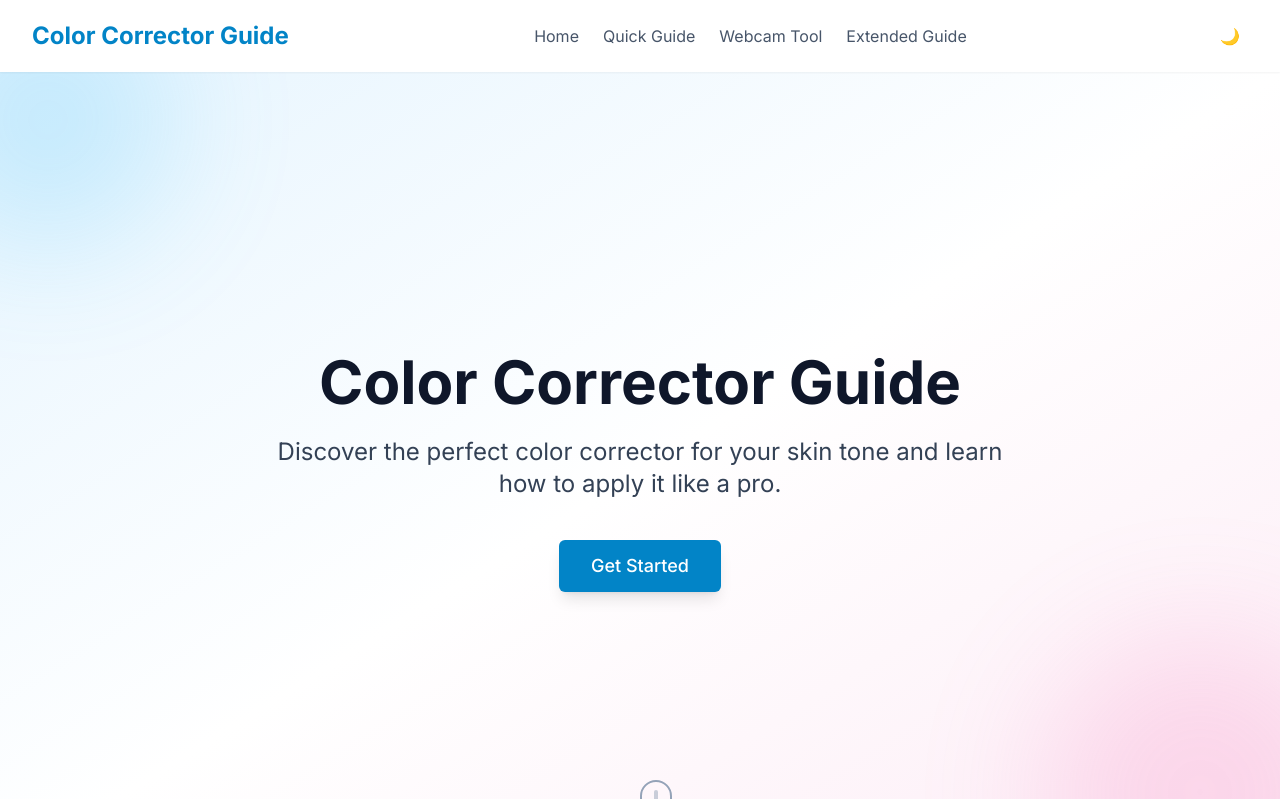
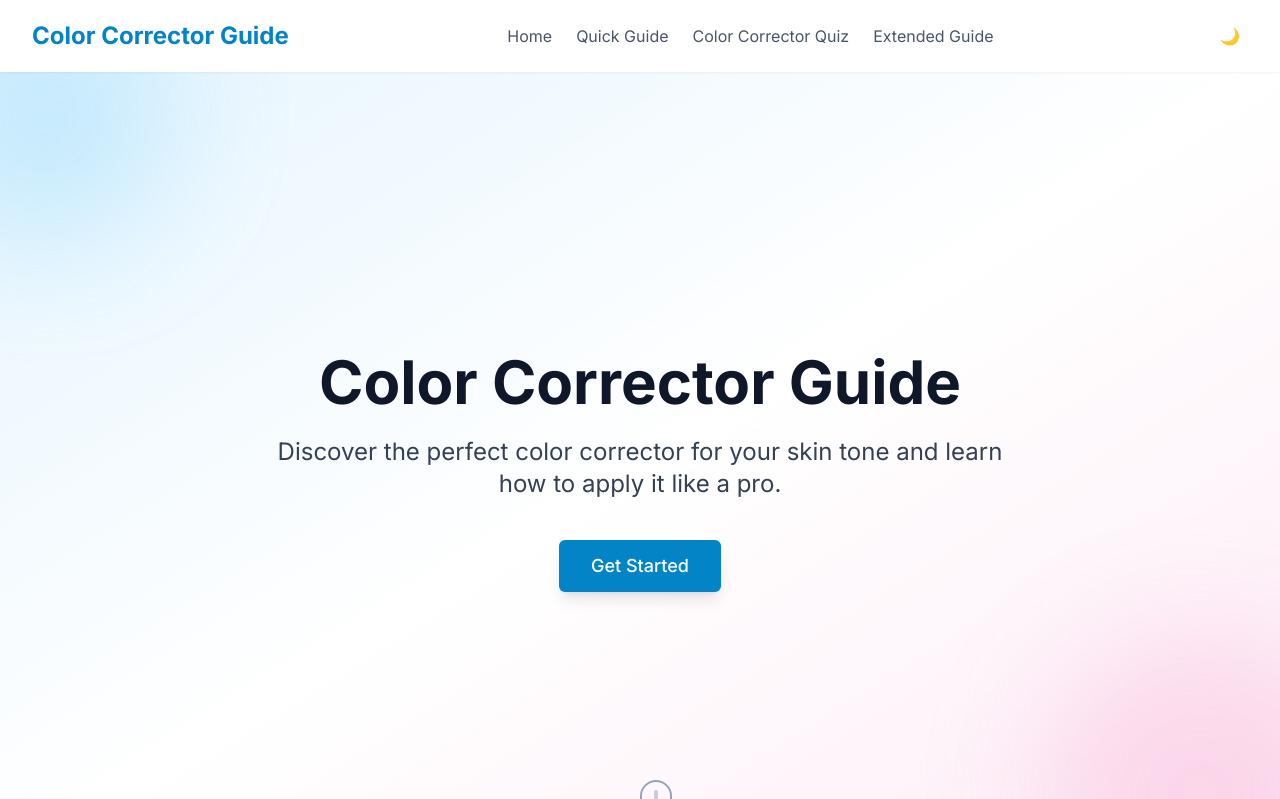
Before and after one commit to madifz/color-corrector-guide, a Nuxt app: page / in a window 1280 px wide. Shown: the top 799 px of the page. Built offline with nearby package versions, Linux system fonts and the light colour scheme.

Commit message:
Updated header title

```diff
--- a/components/TheHeader.vue
+++ b/components/TheHeader.vue
@@ -57,7 +57,7 @@ import { ref, onMounted } from 'vue';
 const navLinks = [
   { text: 'Home', href: '#hero' },
   { text: 'Quick Guide', href: '#quick-guide' },
-  { text: 'Webcam Tool', href: '#webcam-tool' },
+  { text: 'Color Corrector Quiz', href: '#color-quiz' },
   { text: 'Extended Guide', href: '#extended-guide' }
 ];
 
```
Also changed, not shown: 2 other files (tests, documents, lock files or other folders).
